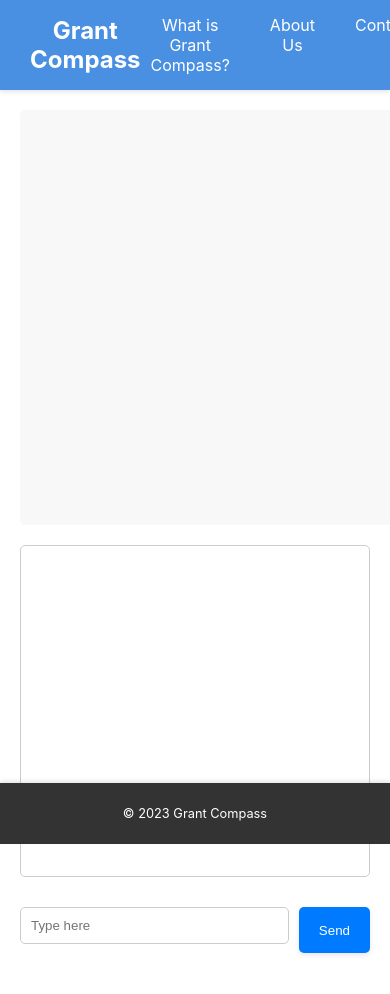
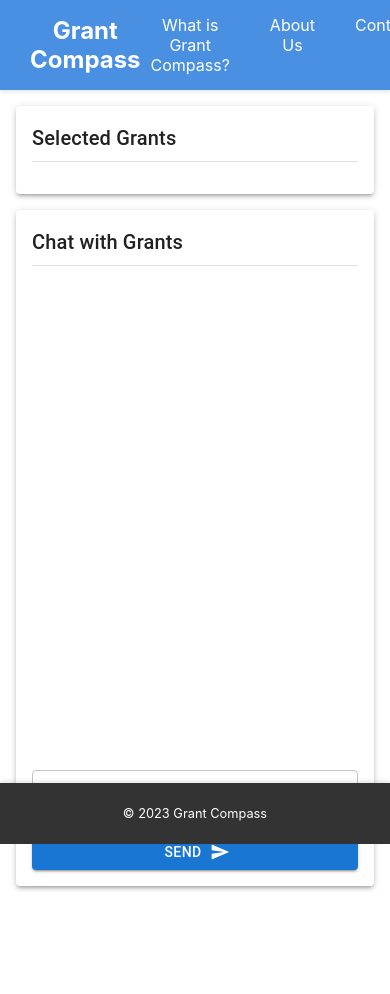
Before and after one commit to adumit/grant_compass, a React (Create React App) app in the folder frontend/: page /grants in a window 390 px wide. Shown: the top 994 px of the page. Built offline with nearby package versions, Linux system fonts and the light colour scheme; the HTML template or start-up script is replaced by a standard one.

Commit message:
Pretty up the grant chat

```diff
--- a/frontend/src/components/GrantsChat.tsx
+++ b/frontend/src/components/GrantsChat.tsx
@@ -1,6 +1,7 @@
 import React, { useState } from 'react';
 import { useLocation } from 'react-router-dom';
-import './css/grantsPage.css';
+import { Grid, TextField, Button, List, ListItem, ListItemText, Paper, Box, Typography, Divider } from '@mui/material';
+import SendIcon from '@mui/icons-material/Send';
 import { Opportunity } from '../types/apiTypes';
 
 
@@ -28,7 +29,8 @@
     setChatInput('');
 
     const opportunities = document.getElementsByClassName("grant-opportunity")
-    const top_opportunity = opportunities.item(0)
+    // TODO: Handle multiple opportunities
+    const top_opportunity = selectedOpportunities[0]
 
     const rootUrl = process.env.REACT_APP_BACKEND_URL ?? "http://localhost:8000";
     if (top_opportunity !== null)
@@ -39,46 +41,90 @@
           'content-type': 'application/json;charset=UTF-8',
         },
         body: JSON.stringify({
-          opportunity_id: top_opportunity.id,
+          opportunity_id: top_opportunity.OpportunityID,
           messages: [...messages, newUserMessage],
         }),
       })
-      .then(response => response.json())
+      .then(response => {
+        return response.json()
+      })
       .then(response => setMessages(prevMessages => [...prevMessages, {type: 'bot', text: response.content}]));
   };
 
+  // Custom styling for the message bubbles
+  const messageBubble = (type: 'user' | 'bot') => ({
+    maxWidth: '70%',
+    padding: '10px',
+    borderRadius: '15px',
+    margin: '5px 0',
+    color: 'white',
+    display: 'inline-block',
+    wordWrap: 'break-word' as 'break-word', // Type assertion for 'wordWrap' property
+    bgcolor: type === 'user' ? 'primary.main' : 'grey.500',
+    alignSelf: type === 'user' ? 'end' : 'start',
+    textAlign: type === 'user' ? 'right' as 'right' : 'left' as 'left' // Type assertion for 'textAlign' property
+  });
+
+  // TODO: This should be global somewhere
+  const footerHeight: string = '100px'; // Adjust the value according to your footer's height
+
   return (
-    <div className="grants-page" style={{ display: 'flex', padding: '20px' }}>
-      <div id="selected-grants" className="selected-grants" style={{ flex: 1, marginRight: '20px' }}>
-        {/* Map through the selected opportunities and display them */}
-        <ul>
+    <Box sx={{ pb: footerHeight, width: '100%' }}>
+      <Grid container spacing={2} sx={{ p: 2 }}>
+        <Grid item xs={12} md={6}>
+          <Paper elevation={3} sx={{ p: 2, maxHeight: 'calc(100vh - 100px)', overflow: 'auto' }}>
+            <Typography variant="h6" gutterBottom>
+              Selected Grants
+            </Typography>
+            <Divider />
+            <List>
               {selectedOpportunities.map(opportunity => (
-            <li className="grant-opportunity" id={opportunity.OpportunityID} key={opportunity.OpportunityID}>{opportunity.OpportunityTitle}</li>
+                <ListItem key={opportunity.OpportunityID}>
+                  <ListItemText primary={opportunity.OpportunityTitle} />
+                </ListItem>
               ))}
-        </ul>
-      </div>
-      <div className="chat-interface" style={{ flex: 1 }}>
-        {/* Chat messages */}
-        <div className="messages" style={{ height: '300px', overflowY: 'auto' }}>
+            </List>
+          </Paper>
+        </Grid>
+        <Grid item xs={12} md={6}>
+          <Paper elevation={3} sx={{ p: 2, height: 'calc(100vh - 200px)', display: 'flex', flexDirection: 'column' }}>
+            <Typography variant="h6" gutterBottom>
+              Chat with Grants
+            </Typography>
+            <Divider />
+            <Box sx={{ flexGrow: 1, overflowY: 'auto' }}>
+              <List sx={{ padding: 0 }}>
                 {messages.map((message, index) => (
-            <div key={index} className={`message ${message.type}`}>
+                  <ListItem key={index} sx={{ display: 'flex', flexDirection: 'column', alignItems: message.type === 'user' ? 'flex-end' : 'flex-start' }}>
+                    <Box sx={messageBubble(message.type)}>
                       {message.text}
-            </div>
+                    </Box>
+                  </ListItem>
                 ))}
-        </div>
-        {/* Chat input */}
-        <div className="chat-input" style={{ marginTop: '20px' }}>
-          <input
-            type="text"
+              </List>
+            </Box>
+            <Box sx={{ mt: 2 }}>
+              <TextField
+                fullWidth
+                variant="outlined"
                 value={chatInput}
                 onChange={e => setChatInput(e.target.value)}
-            onKeyDown={e => {if (e.key === "Enter") handleSendMessage()}}
-            placeholder="Type here"
-            style={{ width: '100%', padding: '10px', marginBottom: '10px' }}
+                onKeyDown={e => { if (e.key === "Enter") handleSendMessage(); }}
+                placeholder="Type your message here"
+                sx={{ mb: 1 }}
               />
-          <button className="default-button" onClick={handleSendMessage}>Send</button>
-        </div>
-      </div>
-    </div>
+              <Button
+                variant="contained"
+                endIcon={<SendIcon />}
+                onClick={handleSendMessage}
+                sx={{ width: '100%' }}
+              >
+                Send
+              </Button>
+            </Box>
+          </Paper>
+        </Grid>
+      </Grid>
+    </Box>
   );
 }
--- a/frontend/src/components/css/grantsPage.css
+++ /dev/null
@@ -1,105 +0,0 @@
-.grants-page {
-    display: flex;
-    padding: 20px;
-    gap: 20px; /* Ensures space between columns */
-    height: 100vh; /* Full height of the viewport */
-  }
-
-  .selected-grants {
-    flex: 1; /* Take up half of the container width */
-    background-color: #f8f8f8; /* Light grey background for the column */
-    padding: 15px;
-    border-radius: 5px;
-    overflow-y: auto; /* Allow scrolling if content overflows */
-  }
-
-  .chat-interface {
-    flex: 1; /* Take up the remaining half */
-    display: flex;
-    flex-direction: column; /* Stack input and messages vertically */
-    height:100%
-  }
-
-  .messages {
-    flex-grow: 1; /* Allow message area to take up available space */
-    overflow-y: auto; /* Allow scrolling for messages */
-    background-color: #fff;
-    border: 1px solid #ccc;
-    border-radius: 5px;
-    padding: 15px;
-    margin-bottom: 10px; /* Space between messages and input box */
-  }
-
-  .message {
-    margin-bottom: 10px;
-    padding: 8px;
-    background-color: #e9e9e9; /* Different background for visual separation */
-    border-radius: 4px;
-  }
-
-  .message.bot {
-    background-color: #d1ecf1; /* A light blue background for bot messages */
-    color: #0c5460;
-  }
-
-  .message.user {
-    background-color: #d4edda; /* A light green background for user messages */
-    color: #155724;
-    align-self: flex-end; /* Align user messages to the right */
-  }
-
-  .chat-input {
-    display: flex;
-  }
-
-  .chat-input input {
-    flex-grow: 1; /* Input should take up most of the space */
-    padding: 10px;
-    border: 1px solid #ccc;
-    border-radius: 5px;
-    margin-right: 10px; /* Space between input and send button */
-  }
-
-  .chat-input button {
-    padding: 10px 20px;
-    background-color: #007bff; /* Bootstrap primary color */
-    color: white;
-    border: none;
-    border-radius: 5px;
-    cursor: pointer;
-  }
-
-  .chat-input button:hover {
-    background-color: #0056b3; /* Darker blue on hover for the button */
-  }
-
-  /* Media query for responsiveness */
-  @media (max-width: 768px) {
-    .grants-page {
-      flex-direction: column;
-    }
-
-    .selected-grants,
-    .chat-interface {
-      flex: none;
-      width: 100%;
-    }
-
-    .messages {
-      height: 300px; /* Fixed height when in a column layout */
-    }
-
-
-.default-button {
-  border: 1px solid #000;
-  padding: 2px;
-  margin-bottom: 1px;
-  background-color: #b1bbf7;
-  box-shadow: 0 2px 5px rgba(0, 0, 0, 0.1);
-  border-radius: 2px; /* Adds rounded corners to the cards */
-  transition: box-shadow 0.3s ease; /* Smooth transition for shadow on hover */
-}
-.default-button:hover {
-  background-color: #8193f8;
-}
-  }
```
Lines whose indentation alone changed are shown as unchanged.
